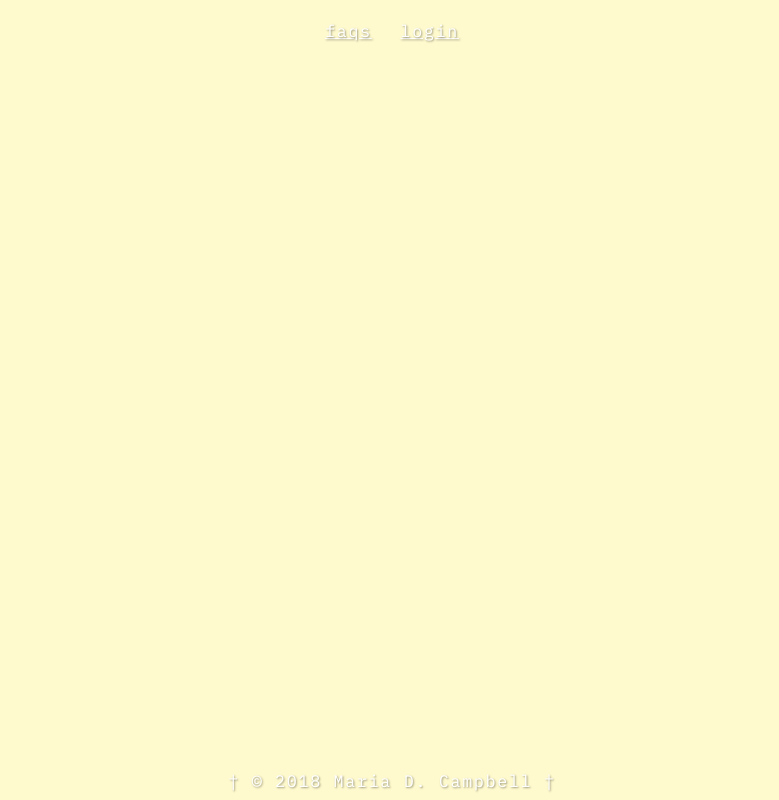
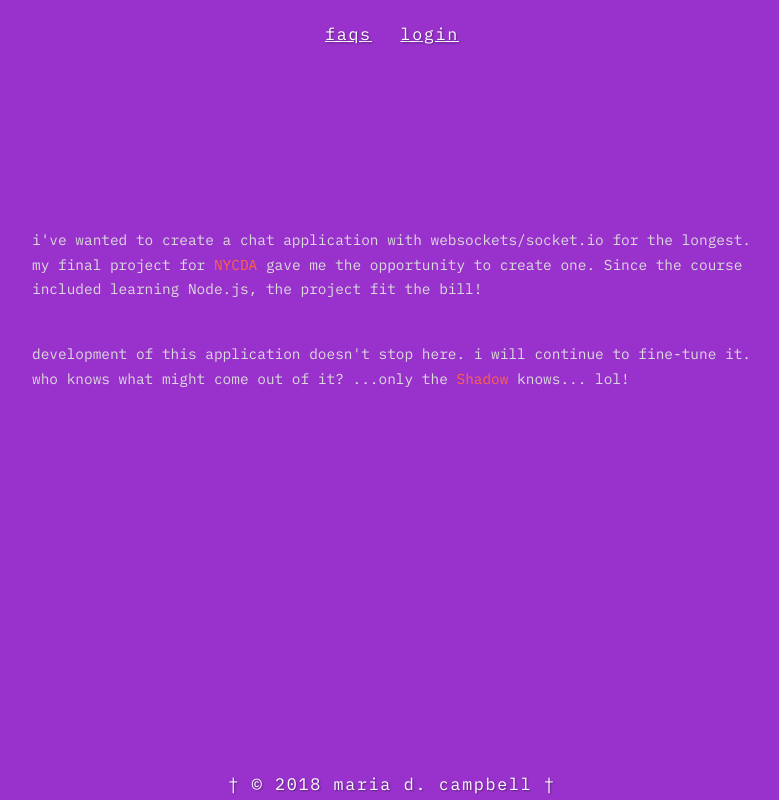
Before and after one commit to njokdan/node-chat-app, a website: page public/about.html in a window 1280 px wide. Shown: the whole page, without its empty margins (248-1027 px from the left). Drawn offline with Linux system fonts and the light colour scheme.

Commit message:
Add about page content
Fine tune styling

```diff
--- a/public/about.html
+++ b/public/about.html
@@ -11,9 +11,10 @@
     <link rel="stylesheet" href="/style/style.css">
 </head>
 
-<body class="Site">
+<body class="about Site">
     <div class="Site-content">
-        <ul>
+        <div class="about-content">
+            <ul class="about-unordered-list">
                 <li>
                     <a href="/faqs.html">faqs</a>
                 </li>
@@ -21,12 +22,18 @@
                     <a href="/">login</a>
                 </li>
             </ul>
-        <div class="centered-content">
-
+            <div class="inner-about-content">
+                <p>
+                    i've wanted to create a chat application with websockets/socket.io for the longest. my final project for
+                    <code>NYCDA</code> gave me the opportunity to create one. Since the course included learning Node.js, the project fit the bill!
+                </p>
+                <p>development of this application doesn't stop here. i will continue to fine-tune it. who knows what might come out of it? ...only the
+                    <code>Shadow</code> knows... lol!</p>
+            </div>
         </div>
     </div>
     <footer>
-        <p>&dagger; © 2018 Maria D. Campbell &dagger;</p>
+        <p>&dagger; © 2018 maria d. campbell &dagger;</p>
     </footer>
 </body>
 
--- a/public/style/partials/_content.scss
+++ b/public/style/partials/_content.scss
@@ -1,13 +1,34 @@
-.faqs {
+.faqs,
+.about {
     background: $DarkOrchid;
     line-height: 1.7;
     color: $Gainsboro;
 }
 
 .faqs-content {
+    margin: 0 auto 60px;
+}
+
+.about-content {
+    margin: 0 auto;
+}
+
+.faqs-content,
+.about-content {
     width: 90%;
     max-width: 800px;
-    margin: 0 auto 60px;
+}
+
+.inner-about-content {
+    display: flex;
+    flex-direction: column;
+    justify-content: center;
+    margin: 20% auto 0;
+    width: 90%;
+    max-width: 800px;
+    p {
+        margin: 20px auto;
+    }
 }
 
 .faqs-title {
```
Also changed, not shown: public/index.html (+1 -1 lines), public/style/style.css, 1 other file. Lines whose indentation alone changed are shown as unchanged.
